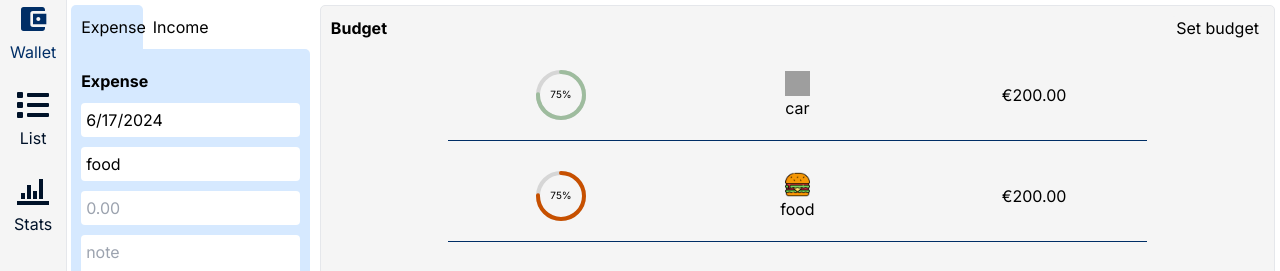
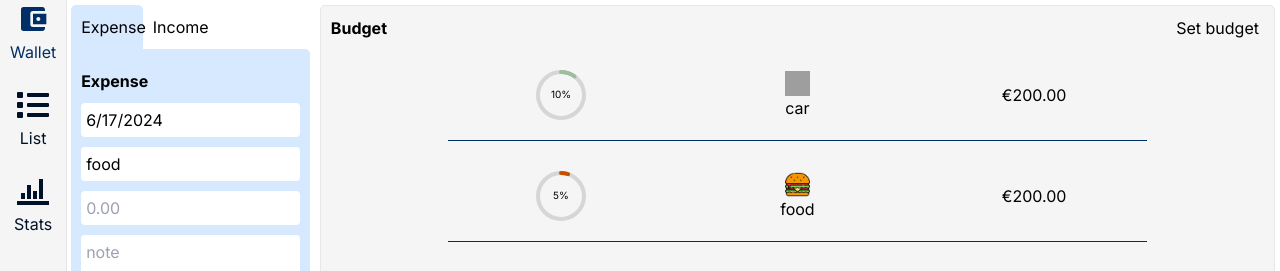
Before and after one commit to eimuciu/cash-tracker, a Next.js app: page / in a window 1280 px wide. Shown: the part 154-425 px from the top of the page. Built offline with nearby package versions, Linux system fonts and the light colour scheme; grey boxes are pictures that could not be loaded.

Commit message:
budget total calculator

```diff
--- a/src/app/components/pages/home/budget/index.tsx
+++ b/src/app/components/pages/home/budget/index.tsx
@@ -12,6 +12,8 @@ import './style.css';
 import { useFormik } from 'formik';
 import * as Yup from 'yup';
 import { generateKey } from '../../list';
+import { sumData } from '@/utils/sumData';
+import filterByCatName from '@/utils/filterByCatName';
 
 function filterSelectValues(expenseCategories: any, budget: any) {
   return expenseCategories.filter((x: any) => {
@@ -38,7 +40,8 @@ export default function Budget() {
   const [selectValue, setSelectValue] = useState<string>('');
   const [selectValuesList, setSelectValuesList] = useState<string[]>([]);
 
-  const { budget, settings, addBudgetItem }: any = useDataContext();
+  const { budget, settings, addBudgetItem, expenseList }: any =
+    useDataContext();
 
   useEffect(() => {
     setBudgetList(budget);
@@ -182,7 +185,10 @@ export default function Budget() {
         {budget.map((x: any) => (
           <div key={generateKey()}>
             <BudgetListItem
-              value={75}
+              value={
+                (sumData(filterByCatName(expenseList, x.category)) / x.budget) *
+                100
+              }
               color={settings.colors[x.category]}
               icon={settings.expenseIcons[x.category]}
               category={x.category}
--- /dev/null
+++ b/src/utils/filterByCatName.ts
@@ -0,0 +1,3 @@
+export default function filterByCatName(arr: any, catName: string) {
+  return arr.filter((x: any) => x.category === catName);
+}
```
